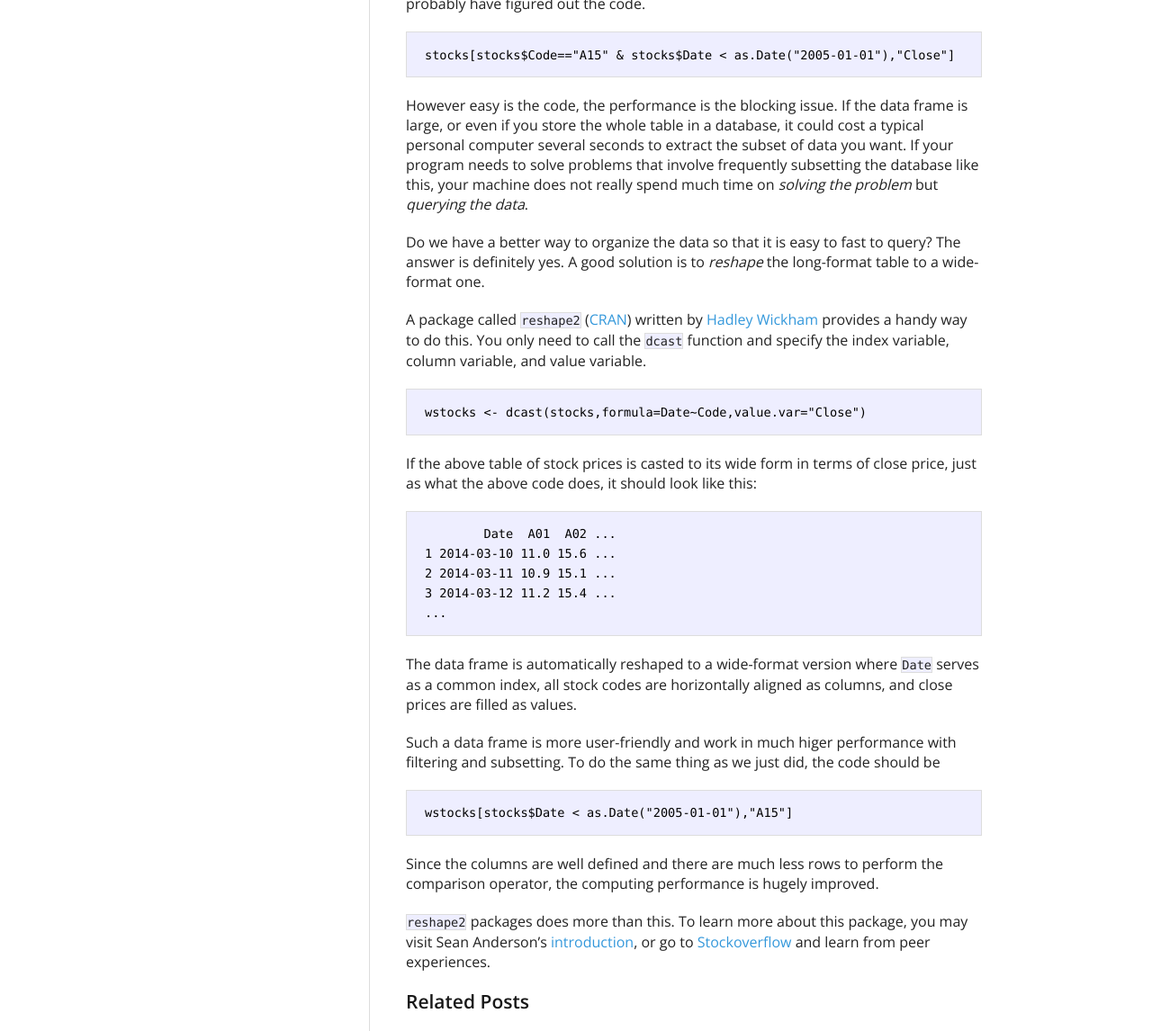
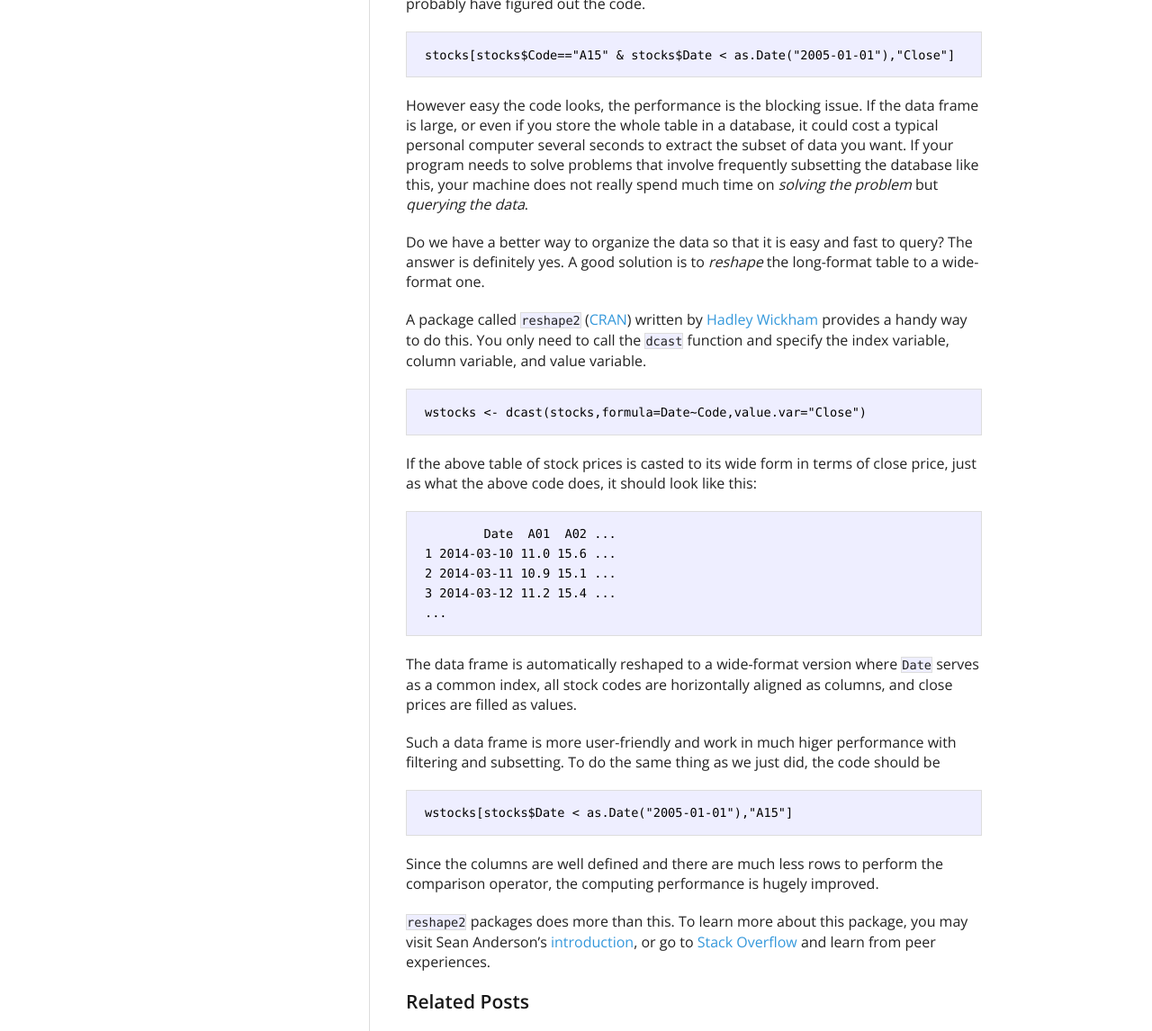
Before and after one commit to harryprince/renkun-ken.github.io, a Jekyll site: the page built from _posts/2014-03-14-reshape-r-data-frame-from-long-to-wide-format.md, in a window 1280 px wide. Shown: the part 696-1842 px from the top of the page at 90% size. Built offline with Jekyll 4.4.1, drawn with Linux system fonts in a browser that asks for light colours; nearby versions of some CDN libraries; Markdown is read by kramdown in place of the engine named in the settings; comment, search, counter and statistics services are not loaded.

Commit message:
blog fix

````diff
--- a/_posts/2014-03-14-reshape-r-data-frame-from-long-to-wide-format.md
+++ b/_posts/2014-03-14-reshape-r-data-frame-from-long-to-wide-format.md
@@ -27,9 +27,9 @@ There could be tons of reasons for the data provider to arrange data in this way
 stocks[stocks$Code=="A15" & stocks$Date < as.Date("2005-01-01"),"Close"]
 ```
 
-However easy is the code, the performance is the blocking issue. If the data frame is large, or even if you store the whole table in a database, it could cost a typical personal computer several seconds to extract the subset of data you want. If your program needs to solve problems that involve frequently subsetting the database like this, your machine does not really spend much time on *solving the problem* but *querying the data*.
+However easy the code looks, the performance is the blocking issue. If the data frame is large, or even if you store the whole table in a database, it could cost a typical personal computer several seconds to extract the subset of data you want. If your program needs to solve problems that involve frequently subsetting the database like this, your machine does not really spend much time on *solving the problem* but *querying the data*.
 
-Do we have a better way to organize the data so that it is easy to fast to query? The answer is definitely yes. A good solution is to *reshape* the long-format table to a wide-format one.
+Do we have a better way to organize the data so that it is easy and fast to query? The answer is definitely yes. A good solution is to *reshape* the long-format table to a wide-format one.
 
 A package called `reshape2` ([CRAN](http://cran.r-project.org/web/packages/reshape2/)) written by [Hadley Wickham](http://had.co.nz/) provides a handy way to do this. You only need to call the `dcast` function and specify the index variable, column variable, and value variable.
 
@@ -57,4 +57,4 @@ wstocks[stocks$Date < as.Date("2005-01-01"),"A15"]
 
 Since the columns are well defined and there are much less rows to perform the comparison operator, the computing performance is hugely improved.
 
-`reshape2` packages does more than this. To learn more about this package, you may visit Sean Anderson's [introduction](http://www.seananderson.ca/2013/10/19/reshape.html), or go to [Stockoverflow](http://stackoverflow.com/questions/tagged/reshape2/) and learn from peer experiences.
+`reshape2` packages does more than this. To learn more about this package, you may visit Sean Anderson's [introduction](http://www.seananderson.ca/2013/10/19/reshape.html), or go to [Stack Overflow](http://stackoverflow.com/questions/tagged/reshape2/) and learn from peer experiences.
````
